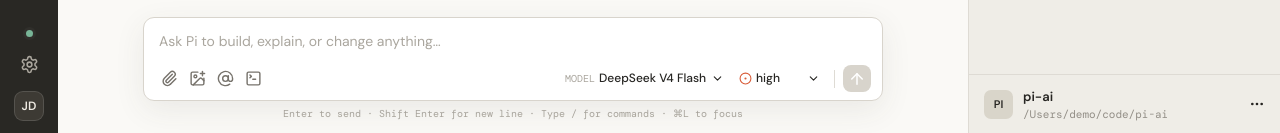
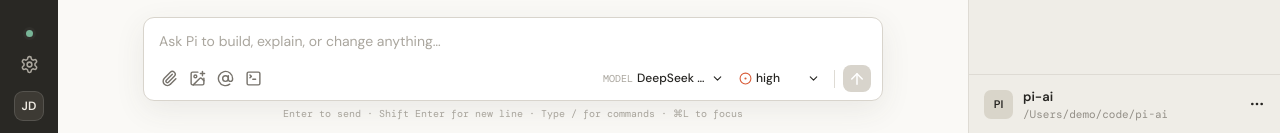
Before and after one commit to mattzq21/pi-op-out, a React (Vite) app: page / in a window 1280 px wide. Shown: the part 667-800 px from the top of the page. Built offline with nearby package versions, Linux system fonts and the light colour scheme.

Commit message:
Committed all changes

```diff
--- a/src/styles.css
+++ b/src/styles.css
@@ -74,7 +74,7 @@ kbd { font: 11px "DM Mono"; border: 1px solid #d5d1c9; background: white; paddin
 .composer-stack { min-width: 0; }.extension-widget, .extension-status { width: min(740px, calc(100% - 72px)); margin: 0 auto 6px; border: 1px solid var(--line); border-radius: 7px; background: #f1eee8; color: var(--muted); padding: 8px 10px; font: 11px/1.5 "DM Mono"; }.extension-status { border: 0; background: transparent; padding: 0 8px; }
 .composer { position: relative; background: white; border: 1px solid #d8d4cc; border-radius: 11px; padding: 11px 11px 8px; box-shadow: 0 9px 30px #4b433616; }.composer:focus-within { border-color: #bbb5aa; box-shadow: 0 10px 35px #4b433620, 0 0 0 2px #d95d390c; }
 .composer textarea { width: 100%; max-height: 130px; min-height: 31px; resize: none; border: 0; outline: 0; background: transparent; padding: 2px 4px; font-size: 14px; line-height: 1.5; }.composer textarea::placeholder { color: #aaa69e; }
-.composer-bar { display: flex; justify-content: space-between; align-items: center; gap: 8px; }.composer-bar > div { display: flex; align-items: center; }.composer-tools { min-width: 0; }.composer-divider { width: 1px; height: 18px; margin: 0 5px; background: var(--line); }.composer-bar .select-control { height: 27px; border-color: transparent; background: transparent; padding: 0 5px; }.composer-bar .select-control:hover { border-color: var(--line); background: #f5f3ee; }.composer-bar .select-control select { text-overflow: ellipsis; }.composer-bar .select-control:first-of-type select { max-width: 115px; }.composer-bar .icon-button { width: 28px; height: 27px; }.composer-bar .send { background: #2d2c28; color: white; }.composer-bar .send:hover { background: var(--accent); color: white; }.composer-bar .send:disabled { background: #d8d4cc; cursor: default; }.composer-bar .stop-compact { color: #a54e38; }.composer-actions { flex: 0 0 auto; gap: 3px; }
+.composer-bar { display: flex; justify-content: space-between; align-items: center; gap: 8px; }.composer-bar > div { display: flex; align-items: center; }.composer-tools { min-width: 0; }.composer-divider { width: 1px; height: 18px; margin: 0 5px; background: var(--line); }.composer-bar .select-control { height: 27px; border-color: transparent; background: transparent; padding: 0 5px; }.composer-bar .select-control:hover { border-color: var(--line); background: #f5f3ee; }.composer-bar .select-control select { text-overflow: ellipsis; }.composer-bar .select-control:first-of-type select { max-width: 70px; }.composer-bar .icon-button { width: 28px; height: 27px; }.composer-bar .send { background: #2d2c28; color: white; }.composer-bar .send:hover { background: var(--accent); color: white; }.composer-bar .send:disabled { background: #d8d4cc; cursor: default; }.composer-bar .stop-compact { color: #a54e38; }.composer-actions { flex: 0 0 auto; gap: 3px; }
 .composer-hint { font: 10px "DM Mono"; color: var(--faint); text-align: center; margin: 6px 0 0; }.stream-banner { margin: 0 auto 6px; padding: 0 8px; display: flex; align-items: center; gap: 6px; color: var(--muted); font-size: 11px; }.stream-banner > button { margin-left: auto; border: 0; background: transparent; color: var(--accent); font-size: 11px; }.stream-banner label { margin-left: auto; display: flex; align-items: center; gap: 5px; }.stream-banner label + button { margin-left: 2px; }.stream-banner select { height: 23px; border: 1px solid var(--line); border-radius: 5px; background: white; padding: 0 5px; font-size: 11px; }.pulse { width: 6px; height: 6px; border-radius: 50%; background: var(--accent); animation: pulse 1.4s ease infinite; }@keyframes pulse { 50% { opacity: .35; transform: scale(.75); } }
 .hidden-input { display: none; }.attachments { display: flex; flex-wrap: wrap; gap: 5px; margin: 0 3px 7px; }.attachments > span { height: 25px; max-width: 190px; border: 1px solid var(--line); border-radius: 6px; background: #f3f1ec; color: var(--muted); padding: 0 4px 0 7px; display: flex; align-items: center; gap: 5px; }.attachments b { overflow: hidden; text-overflow: ellipsis; white-space: nowrap; font-size: 11px; font-weight: 500; }.attachments button { border: 0; width: 19px; height: 19px; display: grid; place-items: center; padding: 0; border-radius: 4px; background: transparent; color: var(--faint); }.attachments button:hover { background: #e2ded6; color: var(--ink); }.upload-error { margin: -1px 4px 6px; color: #a54e38; font-size: 11px; }
 .command-palette { position: absolute; z-index: 9; left: 0; right: 0; bottom: calc(100% + 7px); max-height: 280px; overflow: auto; border: 1px solid var(--line); border-radius: 9px; background: white; box-shadow: 0 15px 40px #302b2228; padding: 5px; }.command-palette button { width: 100%; min-height: 43px; border: 0; border-radius: 6px; padding: 6px 8px; background: transparent; display: flex; align-items: center; text-align: left; }.command-palette button:hover { background: #f1eee8; }.command-palette span { min-width: 0; display: grid; gap: 2px; }.command-palette strong { font: 500 12px "DM Mono"; }.command-palette small { color: var(--muted); font-size: 11px; white-space: nowrap; overflow: hidden; text-overflow: ellipsis; }.command-palette em { margin-left: auto; color: var(--faint); font: 10px "DM Mono"; font-style: normal; text-transform: uppercase; }
```
